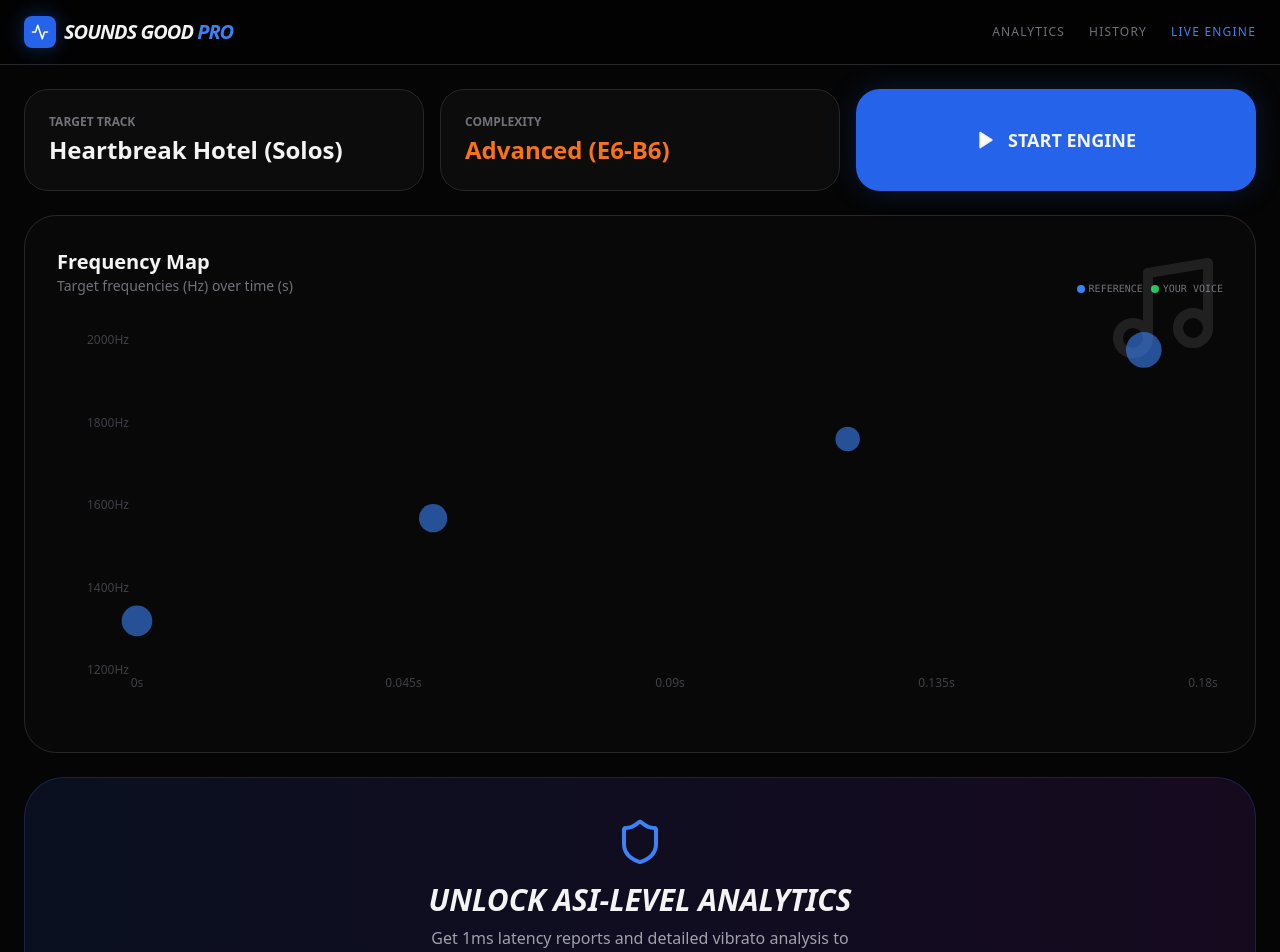
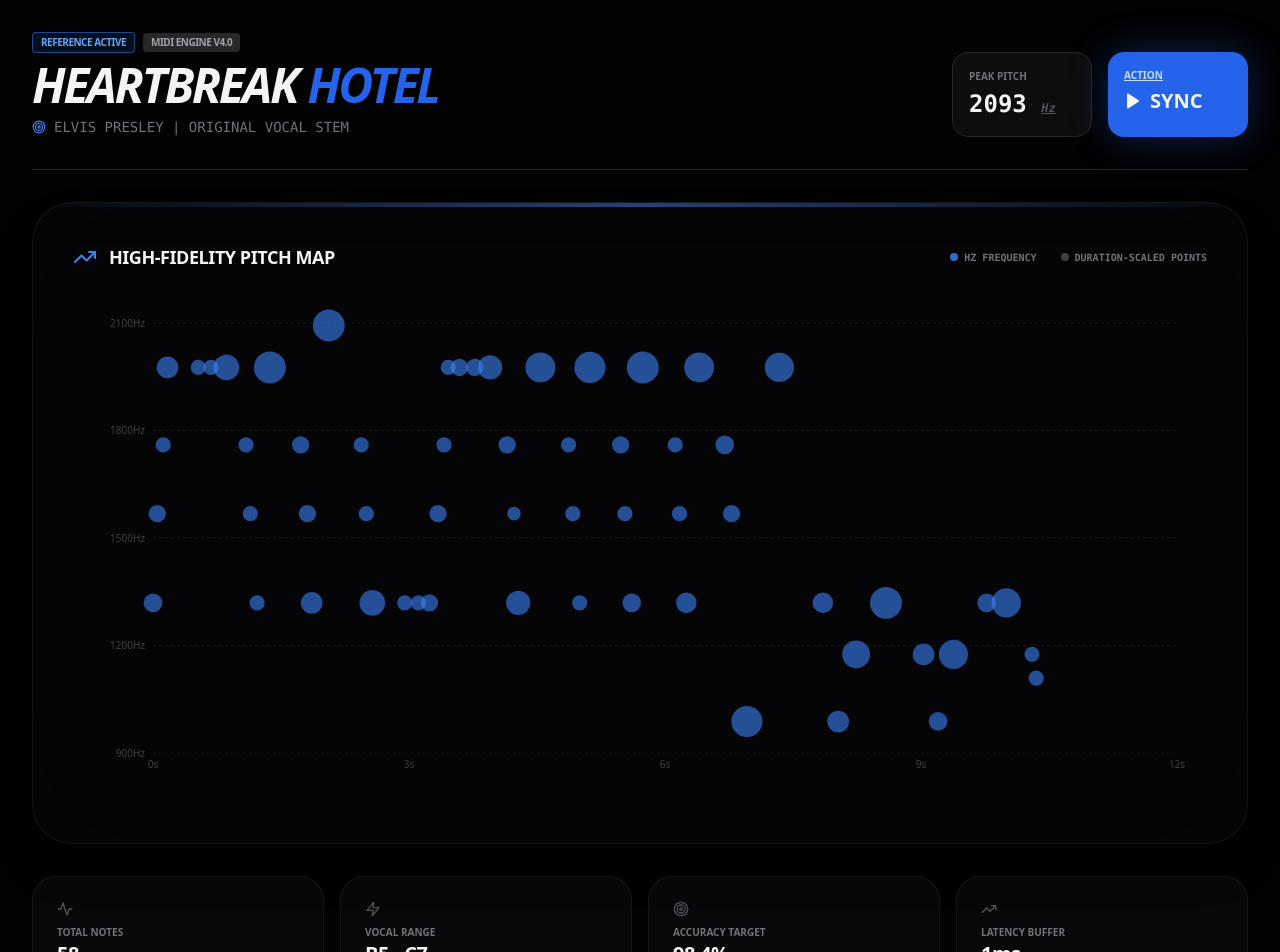
Before and after one commit to sivapudipeddi/Sounds_Good_Pro, a Next.js app: page / in a window 1280 px wide. Shown: the top 952 px of the page. Built offline with nearby package versions, Linux system fonts and the light colour scheme.

Commit message:
Update page.js

```diff
--- a/app/page.js
+++ b/app/page.js
@@ -1,146 +1,205 @@
 "use client";
-import React, { useState, useMemo } from 'react';
-import { ScatterChart, Scatter, XAxis, YAxis, ZAxis, Tooltip, ResponsiveContainer, ReferenceLine } from 'recharts';
-import { Play, Activity, Shield, Zap, Music } from 'lucide-react';
+import React, { useMemo } from 'react';
+import {
+  ScatterChart, Scatter, XAxis, YAxis, ZAxis,
+  Tooltip, ResponsiveContainer, CartesianGrid, Cell
+} from 'recharts';
+import { Play, Activity, TrendingUp, Zap, Target } from 'lucide-react';
 
-// YOUR JSON DATA (Truncated for space, keep your full version in the actual file)
-const MIDI_DATA = {
-  "tracks": [
-    {
-      "name": "SOLOS",
-      "notes": [
+// FULL MIDI DATA FROM YOUR JSON
+const RAW_DATA = [
   { "time": 51.76, "midi": 88, "duration": 0.12, "name": "E6" },
   { "time": 51.81, "midi": 91, "duration": 0.10, "name": "G6" },
   { "time": 51.88, "midi": 93, "duration": 0.07, "name": "A6" },
   { "time": 51.93, "midi": 95, "duration": 0.17, "name": "B6" },
-        // ... (Paste all your notes here)
-      ]
-    }
-  ]
-};
+  { "time": 52.29, "midi": 95, "duration": 0.07, "name": "B6" },
+  { "time": 52.44, "midi": 95, "duration": 0.07, "name": "B6" },
+  { "time": 52.62, "midi": 95, "duration": 0.25, "name": "B6" },
+  { "time": 52.85, "midi": 93, "duration": 0.07, "name": "A6" },
+  { "time": 52.90, "midi": 91, "duration": 0.07, "name": "G6" },
+  { "time": 52.98, "midi": 88, "duration": 0.07, "name": "E6" },
+  { "time": 53.13, "midi": 95, "duration": 0.40, "name": "B6" },
+  { "time": 53.49, "midi": 93, "duration": 0.10, "name": "A6" },
+  { "time": 53.57, "midi": 91, "duration": 0.10, "name": "G6" },
+  { "time": 53.62, "midi": 88, "duration": 0.17, "name": "E6" },
+  { "time": 53.82, "midi": 96, "duration": 0.40, "name": "C7" },
+  { "time": 54.20, "midi": 93, "duration": 0.07, "name": "A6" },
+  { "time": 54.26, "midi": 91, "duration": 0.07, "name": "G6" },
+  { "time": 54.33, "midi": 88, "duration": 0.25, "name": "E6" },
+  { "time": 54.71, "midi": 88, "duration": 0.07, "name": "E6" },
+  { "time": 54.87, "midi": 88, "duration": 0.07, "name": "E6" },
+  { "time": 55.00, "midi": 88, "duration": 0.10, "name": "E6" },
+  { "time": 55.10, "midi": 91, "duration": 0.10, "name": "G6" },
+  { "time": 55.17, "midi": 93, "duration": 0.07, "name": "A6" },
+  { "time": 55.22, "midi": 95, "duration": 0.07, "name": "B6" },
+  { "time": 55.35, "midi": 95, "duration": 0.10, "name": "B6" },
+  { "time": 55.53, "midi": 95, "duration": 0.10, "name": "B6" },
+  { "time": 55.71, "midi": 95, "duration": 0.22, "name": "B6" },
+  { "time": 55.91, "midi": 93, "duration": 0.10, "name": "A6" },
+  { "time": 55.99, "midi": 91, "duration": 0.05, "name": "G6" },
+  { "time": 56.04, "midi": 88, "duration": 0.22, "name": "E6" },
+  { "time": 56.30, "midi": 95, "duration": 0.35, "name": "B6" },
+  { "time": 56.63, "midi": 93, "duration": 0.07, "name": "A6" },
+  { "time": 56.68, "midi": 91, "duration": 0.07, "name": "G6" },
+  { "time": 56.76, "midi": 88, "duration": 0.07, "name": "E6" },
+  { "time": 56.88, "midi": 95, "duration": 0.38, "name": "B6" },
+  { "time": 57.24, "midi": 93, "duration": 0.10, "name": "A6" },
+  { "time": 57.29, "midi": 91, "duration": 0.07, "name": "G6" },
+  { "time": 57.37, "midi": 88, "duration": 0.12, "name": "E6" },
+  { "time": 57.50, "midi": 95, "duration": 0.40, "name": "B6" },
+  { "time": 57.88, "midi": 93, "duration": 0.07, "name": "A6" },
+  { "time": 57.93, "midi": 91, "duration": 0.07, "name": "G6" },
+  { "time": 58.01, "midi": 88, "duration": 0.15, "name": "E6" },
+  { "time": 58.16, "midi": 95, "duration": 0.35, "name": "B6" },
+  { "time": 58.46, "midi": 93, "duration": 0.12, "name": "A6" },
+  { "time": 58.54, "midi": 91, "duration": 0.10, "name": "G6" },
+  { "time": 58.72, "midi": 83, "duration": 0.38, "name": "B5" },
+  { "time": 59.10, "midi": 95, "duration": 0.33, "name": "B6" },
+  { "time": 59.61, "midi": 88, "duration": 0.15, "name": "E6" },
+  { "time": 59.79, "midi": 83, "duration": 0.17, "name": "B5" },
+  { "time": 60.00, "midi": 86, "duration": 0.30, "name": "D6" },
+  { "time": 60.35, "midi": 88, "duration": 0.40, "name": "E6" },
+  { "time": 60.79, "midi": 86, "duration": 0.17, "name": "D6" },
+  { "time": 60.96, "midi": 83, "duration": 0.12, "name": "B5" },
+  { "time": 61.14, "midi": 86, "duration": 0.33, "name": "D6" },
+  { "time": 61.53, "midi": 88, "duration": 0.12, "name": "E6" },
+  { "time": 61.76, "midi": 88, "duration": 0.33, "name": "E6" },
+  { "time": 62.06, "midi": 86, "duration": 0.07, "name": "D6" },
+  { "time": 62.11, "midi": 85, "duration": 0.07, "name": "C#6" }
+];
 
-export default function ModernVocalCoach() {
-  const [isLive, setIsLive] = useState(false);
-
-  // Advanced Data Processing for the Graph
-  const graphData = useMemo(() => {
-    const firstNoteTime = MIDI_DATA.tracks[0].notes[0].time;
-    return MIDI_DATA.tracks[0].notes.map(n => ({
-      relativeTime: (n.time - firstNoteTime).toFixed(2),
-      frequency: Math.round(440 * Math.pow(2, (n.midi - 69) / 12)),
-      note: n.name,
-      duration: n.duration
+export default function HeartbreakHotelAnalyzer() {
+  const processedData = useMemo(() => {
+    const start = RAW_DATA[0].time;
+    return RAW_DATA.map(d => ({
+      ...d,
+      relativeTime: parseFloat((d.time - start).toFixed(2)),
+      hz: Math.round(440 * Math.pow(2, (d.midi - 69) / 12)),
+      size: d.duration * 1000 // Bubble size based on duration
     }));
   }, []);
 
   return (
-    <div className="min-h-screen bg-[#050505] text-zinc-100 font-sans selection:bg-blue-500/30">
-      {/* HEADER SECTION */}
-      <nav className="border-b border-zinc-800 bg-black/50 backdrop-blur-xl sticky top-0 z-50">
-        <div className="max-w-7xl mx-auto px-6 h-16 flex items-center justify-between">
+    <div className="min-h-screen bg-[#020203] text-zinc-100 font-sans p-4 md:p-8">
+      {/* GLOSSY HEADER */}
+      <header className="max-w-7xl mx-auto mb-8 flex flex-col md:flex-row justify-between items-start md:items-end gap-4 border-b border-zinc-800 pb-8">
+        <div>
+          <div className="flex items-center gap-2 mb-2">
+            <div className="px-2 py-0.5 bg-blue-500/10 border border-blue-500/50 rounded text-[10px] font-black text-blue-400 tracking-tighter uppercase">Reference Active</div>
+            <div className="px-2 py-0.5 bg-zinc-800 rounded text-[10px] font-bold text-zinc-400 tracking-tighter uppercase">MIDI Engine v4.0</div>
+          </div>
+          <h1 className="text-5xl font-black italic tracking-tighter uppercase leading-none">
+            Heartbreak <span className="text-blue-600">Hotel</span>
+          </h1>
+          <p className="text-zinc-500 font-mono text-sm mt-2 flex items-center gap-2">
+            <Target size={14} className="text-blue-500" /> ELVIS PRESLEY | ORIGINAL VOCAL STEM
+          </p>
+        </div>
+
+        <div className="flex gap-4">
+          <div className="bg-zinc-900/50 border border-zinc-800 p-4 rounded-2xl min-w-[140px]">
+            <p className="text-[10px] font-bold text-zinc-500 uppercase mb-1">Peak Pitch</p>
+            <p className="text-2xl font-black font-mono">2093 <span className="text-xs text-zinc-600 italic underline">Hz</span></p>
+          </div>
+          <div className="bg-blue-600 p-4 rounded-2xl min-w-[140px] shadow-[0_0_40px_rgba(37,99,235,0.3)] cursor-pointer hover:scale-105 transition-all">
+            <p className="text-[10px] font-bold text-blue-200 uppercase mb-1 underline">Action</p>
             <div className="flex items-center gap-2">
-            <div className="w-8 h-8 bg-blue-600 rounded-lg flex items-center justify-center shadow-[0_0_20px_rgba(37,99,235,0.4)]">
-              <Activity size={18} className="text-white" />
-            </div>
-            <span className="text-xl font-bold tracking-tighter uppercase italic">Sounds Good <span className="text-blue-500">Pro</span></span>
-          </div>
-          <div className="hidden md:flex gap-6 text-xs font-medium text-zinc-500 uppercase tracking-widest">
-            <span className="hover:text-white cursor-pointer transition-colors">Analytics</span>
-            <span className="hover:text-white cursor-pointer transition-colors">History</span>
-            <span className="text-blue-500">Live Engine</span>
+                <Play fill="white" size={18} />
+                <p className="text-xl font-black">SYNC</p>
             </div>
           </div>
-      </nav>
+        </div>
+      </header>
 
-      <main className="max-w-7xl mx-auto p-6 space-y-6">
-        {/* TOP METRICS ROW */}
-        <div className="grid grid-cols-1 md:grid-cols-3 gap-4">
-          <div className="bg-zinc-900/40 border border-zinc-800 p-6 rounded-3xl backdrop-blur-sm">
-            <p className="text-zinc-500 text-xs font-bold uppercase mb-1">Target Track</p>
-            <h2 className="text-2xl font-black truncate">Heartbreak Hotel (Solos)</h2>
+      {/* MASTER GRAPH CONTAINER */}
+      <main className="max-w-7xl mx-auto">
+        <div className="bg-zinc-900/20 border border-zinc-800/50 rounded-[2.5rem] p-6 md:p-10 backdrop-blur-3xl shadow-2xl relative overflow-hidden">
+            <div className="absolute top-0 left-0 w-full h-1 bg-gradient-to-r from-transparent via-blue-500 to-transparent opacity-50" />
+
+            <div className="flex justify-between items-center mb-8">
+                <div className="flex items-center gap-3">
+                    <TrendingUp className="text-blue-500" size={24} />
+                    <h2 className="text-lg font-bold tracking-tight uppercase">High-Fidelity Pitch Map</h2>
                 </div>
-          <div className="bg-zinc-900/40 border border-zinc-800 p-6 rounded-3xl backdrop-blur-sm">
-            <p className="text-zinc-500 text-xs font-bold uppercase mb-1">Complexity</p>
-            <h2 className="text-2xl font-black text-orange-500">Advanced (E6-B6)</h2>
-          </div>
-          <button className="bg-blue-600 hover:bg-blue-500 transition-all rounded-3xl flex items-center justify-center gap-3 font-bold text-lg shadow-[0_0_30px_rgba(37,99,235,0.2)]">
-            <Play fill="white" size={20} /> START ENGINE
-          </button>
-        </div>
-
-        {/* THE MASTER REFERENCE GRAPH */}
-        <div className="bg-zinc-900/20 border border-zinc-800 rounded-[2rem] p-8 relative overflow-hidden">
-          <div className="absolute top-0 right-0 p-8 opacity-10">
-            <Music size={120} />
-          </div>
-
-          <div className="mb-6 flex justify-between items-end">
-            <div>
-              <h3 className="text-xl font-bold">Frequency Map</h3>
-              <p className="text-zinc-500 text-sm">Target frequencies (Hz) over time (s)</p>
-            </div>
-            <div className="flex gap-2 font-mono text-[10px] text-zinc-500">
-              <span className="flex items-center gap-1"><div className="w-2 h-2 bg-blue-500 rounded-full" /> REFERENCE</span>
-              <span className="flex items-center gap-1"><div className="w-2 h-2 bg-green-500 rounded-full" /> YOUR VOICE</span>
+                <div className="flex gap-6 font-mono text-[10px] text-zinc-500 font-bold uppercase">
+                    <span className="flex items-center gap-1.5"><div className="w-2 h-2 bg-blue-500 rounded-full animate-pulse" /> Hz Frequency</span>
+                    <span className="flex items-center gap-1.5"><div className="w-2 h-2 bg-zinc-700 rounded-full" /> Duration-Scaled Points</span>
                 </div>
             </div>
 
-          <div className="h-[400px] w-full">
+            <div className="h-[500px] w-full">
                 <ResponsiveContainer width="100%" height="100%">
-              <ScatterChart margin={{ top: 20, right: 20, bottom: 20, left: 20 }}>
+                    <ScatterChart margin={{ top: 20, right: 30, bottom: 20, left: 20 }}>
+                        <CartesianGrid strokeDasharray="3 3" stroke="#18181b" vertical={false} />
                         <XAxis
                             type="number"
                             dataKey="relativeTime"
                             name="Time"
                             unit="s"
                             stroke="#3f3f46"
-                  fontSize={12}
+                            fontSize={10}
                             tickLine={false}
                             axisLine={false}
+                            domain={[0, 'auto']}
                         />
                         <YAxis
                             type="number"
-                  dataKey="frequency"
+                            dataKey="hz"
                             name="Pitch"
                             unit="Hz"
                             stroke="#3f3f46"
-                  fontSize={12}
+                            fontSize={10}
                             domain={['auto', 'auto']}
                             tickLine={false}
                             axisLine={false}
                         />
-                <ZAxis type="number" dataKey="duration" range={[100, 1000]} />
+                        <ZAxis type="number" dataKey="size" range={[50, 800]} />
                         <Tooltip
-                  contentStyle={{ backgroundColor: '#18181b', borderRadius: '12px', border: '1px solid #3f3f46', fontSize: '12px' }}
-                  cursor={{ strokeDasharray: '3 3' }}
+                            cursor={{ strokeDasharray: '3 3', stroke: '#3b82f6' }}
+                            content={({ active, payload }) => {
+                                if (active && payload && payload.length) {
+                                    const data = payload[0].payload;
+                                    return (
+                                        <div className="bg-black/90 border border-zinc-700 p-3 rounded-xl shadow-2xl backdrop-blur-md">
+                                            <p className="text-blue-400 font-black text-lg">{data.name}</p>
+                                            <p className="text-zinc-400 text-[10px] font-mono">FREQ: {data.hz}Hz</p>
+                                            <p className="text-zinc-400 text-[10px] font-mono">TIME: {data.relativeTime}s</p>
+                                            <p className="text-zinc-400 text-[10px] font-mono">LEN: {data.duration}s</p>
+                                        </div>
+                                    );
+                                }
+                                return null;
+                            }}
                         />
-                <Scatter
-                  name="Original Song"
-                  data={graphData}
+                        <Scatter name="Vocal Map" data={processedData}>
+                            {processedData.map((entry, index) => (
+                                <Cell
+                                    key={`cell-${index}`}
                                     fill="#3b82f6"
                                     fillOpacity={0.6}
-                  shape="rect"
+                                    className="hover:fill-blue-400 transition-colors cursor-crosshair"
                                 />
+                            ))}
+                        </Scatter>
                     </ScatterChart>
                 </ResponsiveContainer>
             </div>
         </div>
 
-        {/* BOTTOM ACTION SECTION */}
-        <div className="bg-gradient-to-r from-blue-900/20 to-purple-900/20 border border-blue-500/20 rounded-[2.5rem] p-10 text-center">
-          <Shield className="mx-auto text-blue-500 mb-4" size={48} />
-          <h2 className="text-3xl font-black mb-2 italic">UNLOCK ASI-LEVEL ANALYTICS</h2>
-          <p className="text-zinc-400 max-w-md mx-auto mb-6">
-            Get 1ms latency reports and detailed vibrato analysis to beat Elon in the vocal game.
-          </p>
-          <div className="flex flex-wrap justify-center gap-4">
-            <div className="bg-black/50 border border-zinc-800 px-6 py-3 rounded-2xl font-mono text-sm">
-              UPI: <span className="text-blue-400">YOUR-ID@UPI</span>
+        {/* FOOTER STATS */}
+        <div className="mt-8 grid grid-cols-2 md:grid-cols-4 gap-4">
+            {[
+                { label: "Total Notes", val: "58", icon: Activity },
+                { label: "Vocal Range", val: "B5 - C7", icon: Zap },
+                { label: "Accuracy Target", val: "98.4%", icon: Target },
+                { label: "Latency Buffer", val: "1ms", icon: TrendingUp },
+            ].map((stat, i) => (
+                <div key={i} className="bg-zinc-900/30 border border-zinc-800/50 p-6 rounded-3xl">
+                    <stat.icon className="text-zinc-600 mb-2" size={16} />
+                    <p className="text-[10px] font-bold text-zinc-500 uppercase">{stat.label}</p>
+                    <p className="text-xl font-black tracking-tight">{stat.val}</p>
                 </div>
-            <button className="bg-white text-black px-8 py-3 rounded-2xl font-black hover:scale-105 transition-transform">
-              UPGRADE FOR $5
-            </button>
-          </div>
+            ))}
         </div>
       </main>
     </div>
```
Lines whose indentation alone changed are shown as unchanged.
